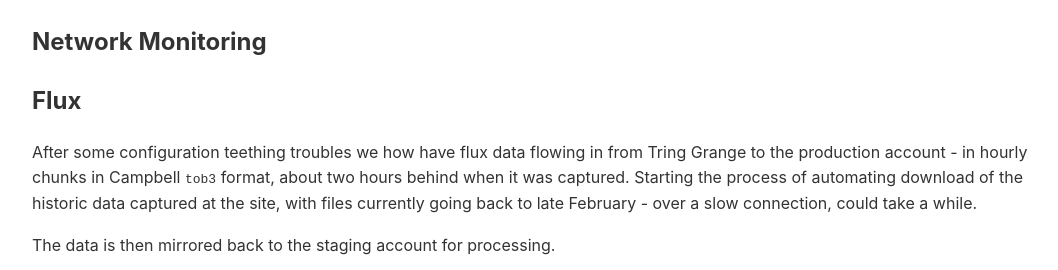
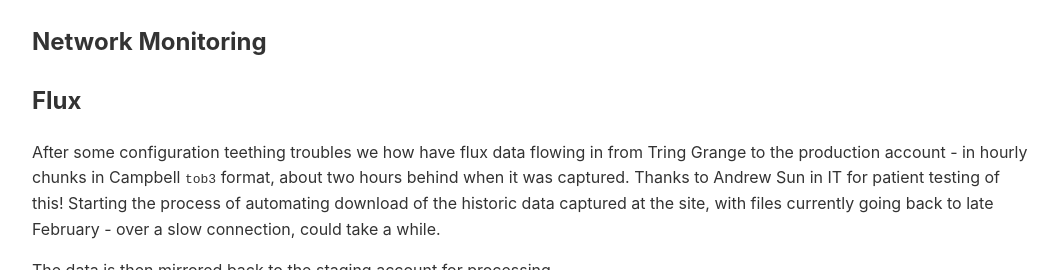
Before and after one commit to NERC-CEH/fdri_words, a Jekyll site: the page built from weeknotes/2026/28.md, in a window 1280 px wide and 900 px high, scrolled down 1069 px, cut to the strip 170-440 px from the top of the window. Shown: the whole strip, without its empty margins (108-1166 px from the left). Built offline with Jekyll 4.4.1, drawn with Linux system fonts in a browser that asks for light colours; our own code applies the rules of GitHub Pages for plain Markdown files.

Commit message:
Update 28.md - add thanks

```diff
--- a/weeknotes/2026/28.md
+++ b/weeknotes/2026/28.md
@@ -17,7 +17,7 @@ This was done fully remotely via MQTT using the open source [Campbell Control](h
 
 ## Flux
 
-After some configuration teething troubles we how have flux data flowing in from Tring Grange to the production account - in hourly chunks in Campbell `tob3` format, about two hours behind when it was captured. Starting the process of automating download of the historic data captured at the site, with files currently going back to late February - over a slow connection, could take a while.
+After some configuration teething troubles we how have flux data flowing in from Tring Grange to the production account - in hourly chunks in Campbell `tob3` format, about two hours behind when it was captured. Thanks to Andrew Sun in IT for patient testing of this! Starting the process of automating download of the historic data captured at the site, with files currently going back to late February - over a slow connection, could take a while.
 
 The data is then mirrored back to the staging account for processing.
 
```
